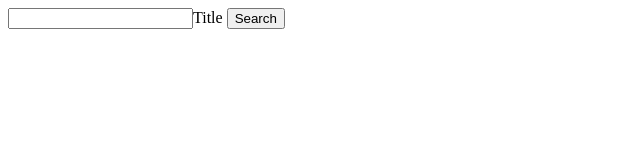
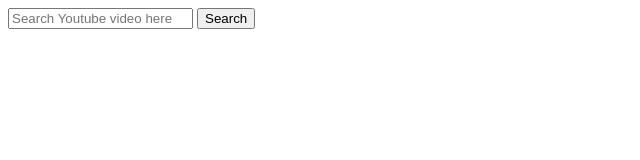
Before and after one commit to darkacer/anonymousChatter, a website: page compare/index.html in a window 1280 px wide. Shown: the whole page, without its empty margins (0-640 px from the left). Drawn offline with nearby package versions, Linux system fonts and the light colour scheme.

Commit message:
placeholder added

```diff
--- a/compare/index.html
+++ b/compare/index.html
@@ -1,12 +1,10 @@
 <html>
 <head>
-<!-- <script src='jquery.js'></script> -->
 	<script src="https://ajax.googleapis.com/ajax/libs/jquery/3.4.1/jquery.min.js"></script>
-<!-- <script src="https://code.jquery.com/jquery-3.4.1.js"></script> -->
 </head>
-<input type='text' id='query'>Title</input>
+<body>
+	<input type='text' placeholder='Search Youtube video here' id='query'></input>
 	<button onclick="search()">Search</button>
-
 
 	<div id='contenthere'></div>
 
@@ -14,9 +12,8 @@
 	  <div class="myClass">I like: </div>
 	  <img src=''></img>
 	  <div class="breaks"><br><br></div>
-  <br>
 	</template>
-
+</body>
 <script>
 	var apiKey
 	var settings = {
@@ -31,8 +28,6 @@
 			"key": "AIzaSyAxfkjKaLZIRgxeQtyzxYebgCUkpjI-XSI"
 	}
 }
-	<!-- gapi.load("client"); -->
-	<!-- gapi.client.setApiKey("AIzaSyAxfkjKaLZIRgxeQtyzxYebgCUkpjI-XSI"); -->
 
 	function search() {
 
@@ -52,18 +47,14 @@
 		title = temp.content.querySelector(".myClass");
 
 		$.ajax(settings).done(function (response) {
-			<!-- console.log(response); -->
 			console.log(response.items)
 			myArr = response.items
-
 			for (i = 0; i < myArr.length; i++) {
 				a = document.importNode(item, true);
 				b = document.importNode(breakTag, true);
 				c = document.importNode(title, true);
-				//console.log(myArr[i])
 				a.src = myArr[i].snippet.thumbnails.medium.url;
 				c.innerHTML = myArr[i].snippet.title;
-				//console.log(a)
 				contentElement.append(c);
 				contentElement.append(a);
 				contentElement.append(b);
```
Lines whose indentation alone changed are shown as unchanged.
